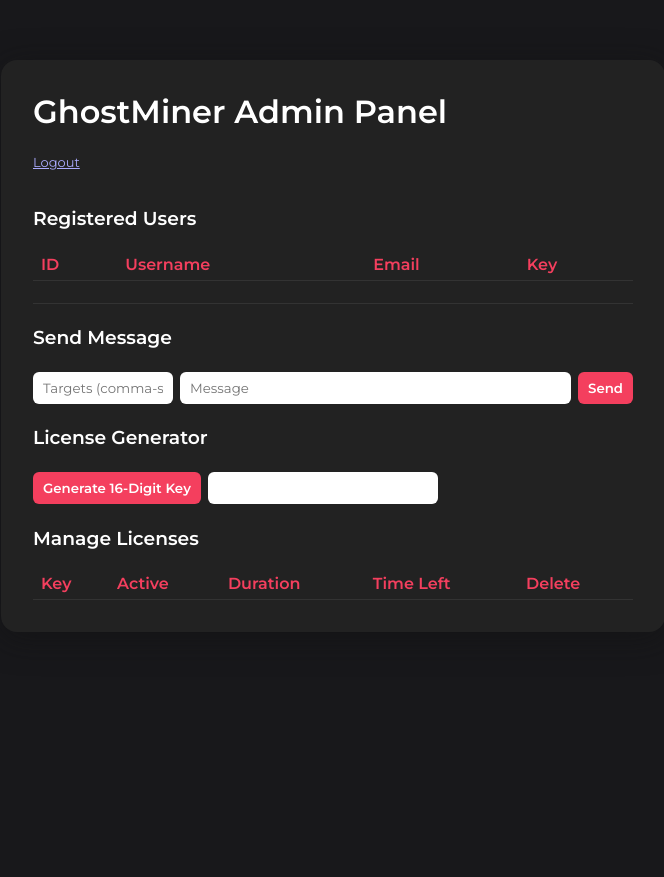
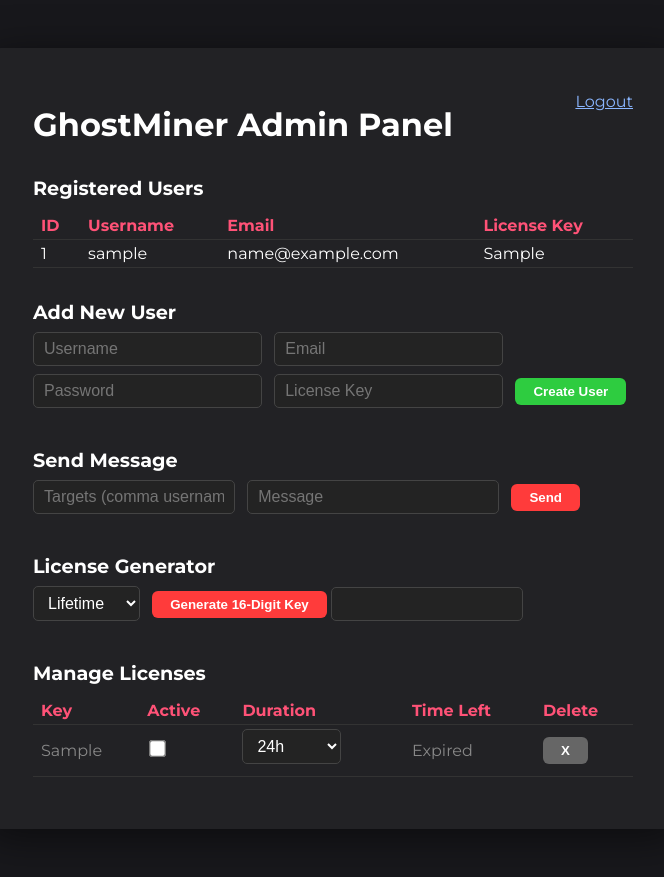
Before and after one commit to architech66/GhostMiner-API, a Flask app: page /admin/panel in a window 1280 px wide. Shown: the whole page, without its empty margins (307-971 px from the left). Before the commit the page ends 600 px from the top, so only its background shows below. Run offline with Flask 3, Linux system fonts and the light colour scheme; the visitor is signed in with stand-in values (Sample User, id 1); tables that the repository leaves empty hold one stand-in row (values such as "Sample post"); lists and menus that the app fills with data are empty.

Commit message:
Update admin_panel.html

```diff
--- a/templates/admin_panel.html
+++ b/templates/admin_panel.html
@@ -3,93 +3,220 @@
 <head>
     <meta charset="UTF-8">
     <title>GhostMiner Admin Panel</title>
-    <link href="https://fonts.googleapis.com/css?family=Montserrat:600,400" rel="stylesheet">
+    <link href="https://fonts.googleapis.com/css?family=Montserrat:700,400&display=swap" rel="stylesheet">
     <style>
-        body { background: #18181b; color: #fff; font-family: Montserrat, sans-serif; }
-        .panel { margin: 60px auto; background: #222; border-radius: 16px; box-shadow: 0 6px 32px #1118; max-width: 600px; padding: 32px; }
-        h1 { margin-top: 0; }
-        table { width: 100%; margin-top: 14px; border-collapse: collapse; }
-        th, td { text-align: left; padding: 6px 8px; }
-        th { color: #f43f5e; font-size: 16px; }
+        body {
+            background: #18181c;
+            color: #fff;
+            font-family: 'Montserrat', sans-serif;
+        }
+        .panel {
+            background: #222225;
+            margin: 48px auto;
+            max-width: 600px;
+            padding: 36px 48px 24px 48px;
+            border-radius: 16px;
+            box-shadow: 0 8px 44px #0008;
+        }
+        h1 { color: #fff; margin-bottom: 8px; }
+        h2 { margin-top: 32px; margin-bottom: 8px; color: #fff; font-size: 1.2em;}
+        .logout { color: #8ab6ff; text-decoration: underline; font-size: 1em; float: right; margin-top: 8px;}
+        table { width: 100%; margin-top: 12px; border-collapse: collapse;}
+        th, td { text-align: left; padding: 4px 8px; }
+        th { color: #ff5277; }
         tr { border-bottom: 1px solid #333; }
-        button, select, input[type="text"] { margin: 4px 0; padding: 8px 10px; border-radius: 6px; border: none; font-family: inherit; }
-        button { background: #f43f5e; color: #fff; font-weight: 600; cursor: pointer; }
-        .msgbox { margin: 10px 0; padding: 10px; background: #232324; border-radius: 7px; }
-        .flex { display: flex; gap: 7px; align-items: center; }
-        .logout { font-size: 13px; color: #aaf; text-decoration: underline; margin-bottom: 18px; display: inline-block;}
-        .license-table input[type=checkbox] { transform: scale(1.2); }
-        .license-row.inactive { opacity: 0.5; }
-        .timer { font-size: 13px; color: #9fc; font-weight: 600; }
-        .delbtn { background: #333; color: #f43f5e; font-weight: 600; border: none; border-radius: 6px; padding: 5px 10px; cursor: pointer;}
+        .btn { background: #ff3b3b; border: none; color: #fff; padding: 6px 18px; border-radius: 6px; font-weight: bold; cursor: pointer; }
+        .btn:disabled { opacity: 0.4; }
+        .btn-green { background: #2ecc40; }
+        .btn-gray { background: #666; }
+        input, select {
+            background: #232323;
+            color: #fff;
+            border: 1px solid #444;
+            border-radius: 5px;
+            padding: 7px 10px;
+            margin-right: 8px;
+            margin-bottom: 8px;
+            font-size: 1em;
+        }
+        .checkbox { transform: scale(1.3); }
+        .section { margin-bottom: 28px; }
+        .license-row[expired="true"] td { color: #888; }
     </style>
 </head>
 <body>
 <div class="panel">
+    <a href="/admin/logout" class="logout">Logout</a>
     <h1>GhostMiner Admin Panel</h1>
-        <a href="/admin/logout" class="logout">Logout</a>
-        <h3>Registered Users</h3>
-        <table>
+
+    <div class="section">
+        <h2>Registered Users</h2>
+        <table id="users-table">
             <thead>
-                <tr><th>ID</th><th>Username</th><th>Email</th><th>Key</th></tr>
+            <tr><th>ID</th><th>Username</th><th>Email</th><th>License Key</th></tr>
             </thead>
-            <tbody id="user-table">
-                {% for u in users %}
-                <tr>
-                    <td>{{u[0]}}</td>
-                    <td>{{u[1]}}</td>
-                    <td>{{u[2]}}</td>
-                    <td>{{u[3]}}</td>
-                </tr>
-                {% endfor %}
-            </tbody>
+            <tbody></tbody>
         </table>
+        <h2>Add New User</h2>
+        <form id="add-user-form" autocomplete="off">
+            <input id="new-username" placeholder="Username" required>
+            <input id="new-email" placeholder="Email" required>
+            <input id="new-password" type="password" placeholder="Password" required>
+            <input id="new-license" placeholder="License Key" required>
+            <button class="btn btn-green" type="submit">Create User</button>
+        </form>
+        <span id="add-user-status"></span>
+    </div>
 
-        <hr style="border: none; border-top: 1px solid #333; margin: 22px 0;">
+    <div class="section">
+        <h2>Send Message</h2>
+        <form id="msg-form" autocomplete="off">
+            <input id="msg-target" placeholder="Targets (comma usernames or 'all')" style="width:180px;">
+            <input id="msg-body" placeholder="Message" style="width:230px;">
+            <button class="btn" type="submit">Send</button>
+        </form>
+        <span id="msg-status"></span>
+    </div>
 
-        <h3>Send Message</h3>
-        <form id="msg-form" class="flex">
-            <input type="text" id="msg-users" placeholder="Targets (comma-separated or 'all')" style="width:120px;">
-            <input type="text" id="msg-content" placeholder="Message" style="flex:1;">
-            <button type="submit">Send</button>
+    <div class="section">
+        <h2>License Generator</h2>
+        <form id="keygen-form" autocomplete="off">
+            <select id="license-duration">
+                <option value="24h">24 Hours</option>
+                <option value="1w">1 Week</option>
+                <option value="1m">1 Month</option>
+                <option value="lifetime" selected>Lifetime</option>
+            </select>
+            <button class="btn" type="submit">Generate 16-Digit Key</button>
+            <input id="keygen-result" readonly style="width:170px;">
         </form>
-        <div id="msg-status"></div>
+    </div>
 
-        <h3>License Generator</h3>
-        <form id="license-form" class="flex">
-            <button type="submit">Generate 16-Digit Key</button>
-            <input type="text" id="gen-license" readonly style="width:210px;">
-        </form>
-
-        <div style="margin-top: 18px;">
-            <h3>Manage Licenses</h3>
-            <table class="license-table">
+    <div class="section">
+        <h2>Manage Licenses</h2>
+        <table id="licenses-table">
             <thead>
-                    <tr>
-                        <th>Key</th>
-                        <th>Active</th>
-                        <th>Duration</th>
-                        <th>Time Left</th>
-                        <th>Delete</th>
-                    </tr>
+            <tr><th>Key</th><th>Active</th><th>Duration</th><th>Time Left</th><th>Delete</th></tr>
             </thead>
-                <tbody id="licenses-body"></tbody>
+            <tbody></tbody>
         </table>
     </div>
 </div>
+
 <script>
-        async function refreshLicenses() {
-            const res = await fetch('/api/licenses');
-            const licenses = await res.json();
-            let body = '';
-            for (let lic of licenses) {
-                body += `<tr class="license-row${lic.active ? '' : ' inactive'}" data-id="${lic.id}">
-                    <td>${lic.key}</td>
+function formatTimeLeft(secs) {
+    if (secs === "Lifetime") return "Lifetime";
+    if (secs <= 0) return "Expired";
+    let d = Math.floor(secs/86400), h=Math.floor(secs/3600)%24, m=Math.floor(secs/60)%60, s=secs%60;
+    let arr = [];
+    if (d) arr.push(`${d}d`); if (h) arr.push(`${h}h`);
+    if (m) arr.push(`${m}m`); if (s && arr.length < 2) arr.push(`${s}s`);
+    return arr.join(" ");
+}
+function escape(s) { return (""+s).replace(/[<>&"]/g, c=>({"<":"&lt;",">":"&gt;","&":"&amp;",'"':"&quot;"}[c])); }
+
+function loadUsers() {
+    fetch('/api/users').then(r=>r.json()).then(users=>{
+        let tb = document.querySelector("#users-table tbody");
+        tb.innerHTML = "";
+        users.forEach(u=>{
+            tb.innerHTML += `<tr>
+                <td>${u.id}</td>
+                <td>${escape(u.username)}</td>
+                <td>${escape(u.email||"")}</td>
+                <td>${escape(u.license_key||"")}</td>
+            </tr>`;
+        });
+    });
+}
+
+function loadLicenses() {
+    fetch('/api/licenses').then(r=>r.json()).then(keys=>{
+        let tb = document.querySelector("#licenses-table tbody");
+        tb.innerHTML = "";
+        keys.forEach(k=>{
+            let expired = k.time_left !== "Lifetime" && k.time_left <= 0;
+            tb.innerHTML += `<tr class="license-row" expired="${expired}">
+                <td>${escape(k.key)}</td>
                 <td>
-                        <input type="checkbox" ${lic.active ? 'checked' : ''} onchange="setActive(${lic.id}, this.checked)">
+                  <input type="checkbox" class="checkbox" ${k.active&&!expired?"checked":""} onchange="toggleActive('${k.key}',this.checked)">
                 </td>
                 <td>
-                        <select onchange="setDuration(${lic.id}, this.value)" ${lic.active ? '' : 'disabled'}>
-                            <option value="24h" ${lic.duration=='24h'?'selected':''}>24h</option>
-                            <option value="1w" ${lic.duration=='1w'?'selected':''}>1 week</option>
-                            <option value="1m" ${lic.duration=='1m'?'selected':''}>1 month</option>
-                            <option value="lifetime" ${lic.durati
+                  <select onchange="changeDuration('${k.key}',this.value)">
+                      <option value="24h" ${k.duration=="24h"?"selected":""}>24h</option>
+                      <option value="1w" ${k.duration=="1w"?"selected":""}>1w</option>
+                      <option value="1m" ${k.duration=="1m"?"selected":""}>1m</option>
+                      <option value="lifetime" ${k.duration=="lifetime"?"selected":""}>Lifetime</option>
+                  </select>
+                </td>
+                <td>${formatTimeLeft(k.time_left)}</td>
+                <td><button class="btn btn-gray" onclick="delLicense('${k.key}')">X</button></td>
+            </tr>`;
+        });
+    });
+}
+function delLicense(key) {
+    if (!confirm("Delete this license key?")) return;
+    fetch("/api/licenses/delete/"+key, {method:"POST"}).then(loadLicenses);
+}
+function toggleActive(key,on) {
+    fetch(`/api/licenses/${on?"activate":"deactivate"}/${key}`, {method:"POST"}).then(loadLicenses);
+}
+function changeDuration(key,duration) {
+    fetch(`/api/licenses/update_time/${key}`, {
+        method:"POST", headers:{"Content-Type":"application/json"},
+        body:JSON.stringify({duration})
+    }).then(loadLicenses);
+}
+document.getElementById("keygen-form").onsubmit = function(e){
+    e.preventDefault();
+    let duration = document.getElementById("license-duration").value;
+    fetch("/api/licenses",{
+        method:"POST",
+        headers:{"Content-Type":"application/json"},
+        body:JSON.stringify({duration})
+    }).then(r=>r.json()).then(resp=>{
+        document.getElementById("keygen-result").value = resp.key;
+        loadLicenses();
+    });
+};
+
+document.getElementById("add-user-form").onsubmit = function(e){
+    e.preventDefault();
+    let u = document.getElementById("new-username").value,
+        e1 = document.getElementById("new-email").value,
+        p = document.getElementById("new-password").value,
+        k = document.getElementById("new-license").value;
+    fetch("/api/users",{
+        method:"POST", headers:{"Content-Type":"application/json"},
+        body:JSON.stringify({username:u, email:e1, password:p, license_key:k})
+    }).then(r=>r.json()).then(resp=>{
+        document.getElementById("add-user-status").innerText = resp.ok ? "User created!" : (resp.error||"Failed");
+        loadUsers();
+        setTimeout(()=>document.getElementById("add-user-status").innerText="",1600);
+    });
+};
+
+document.getElementById("msg-form").onsubmit = function(e){
+    e.preventDefault();
+    let t=document.getElementById("msg-target").value.trim()||"all",
+        m=document.getElementById("msg-body").value.trim();
+    if(!m) return;
+    fetch("/api/messages",{
+        method:"POST", headers:{"Content-Type":"application/json"},
+        body:JSON.stringify({target:t, message:m})
+    }).then(r=>r.json()).then(resp=>{
+        document.getElementById("msg-status").innerText = resp.ok ? "Message sent!" : (resp.error||"Failed");
+        setTimeout(()=>document.getElementById("msg-status").innerText="",1300);
+    });
+};
+
+window.toggleActive = toggleActive;
+window.changeDuration = changeDuration;
+window.delLicense = delLicense;
+
+loadLicenses();
+loadUsers();
+</script>
+</body>
+</html>
```
Lines whose indentation alone changed are shown as unchanged.
